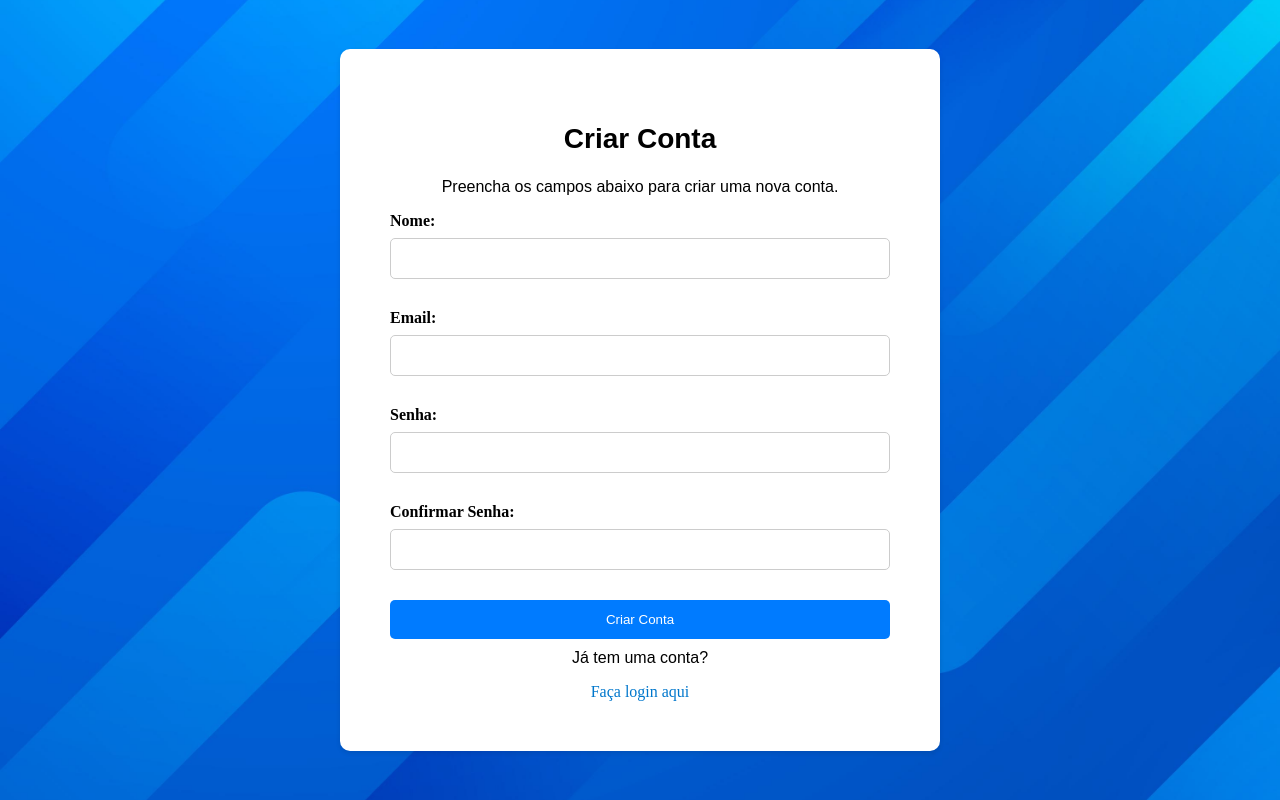
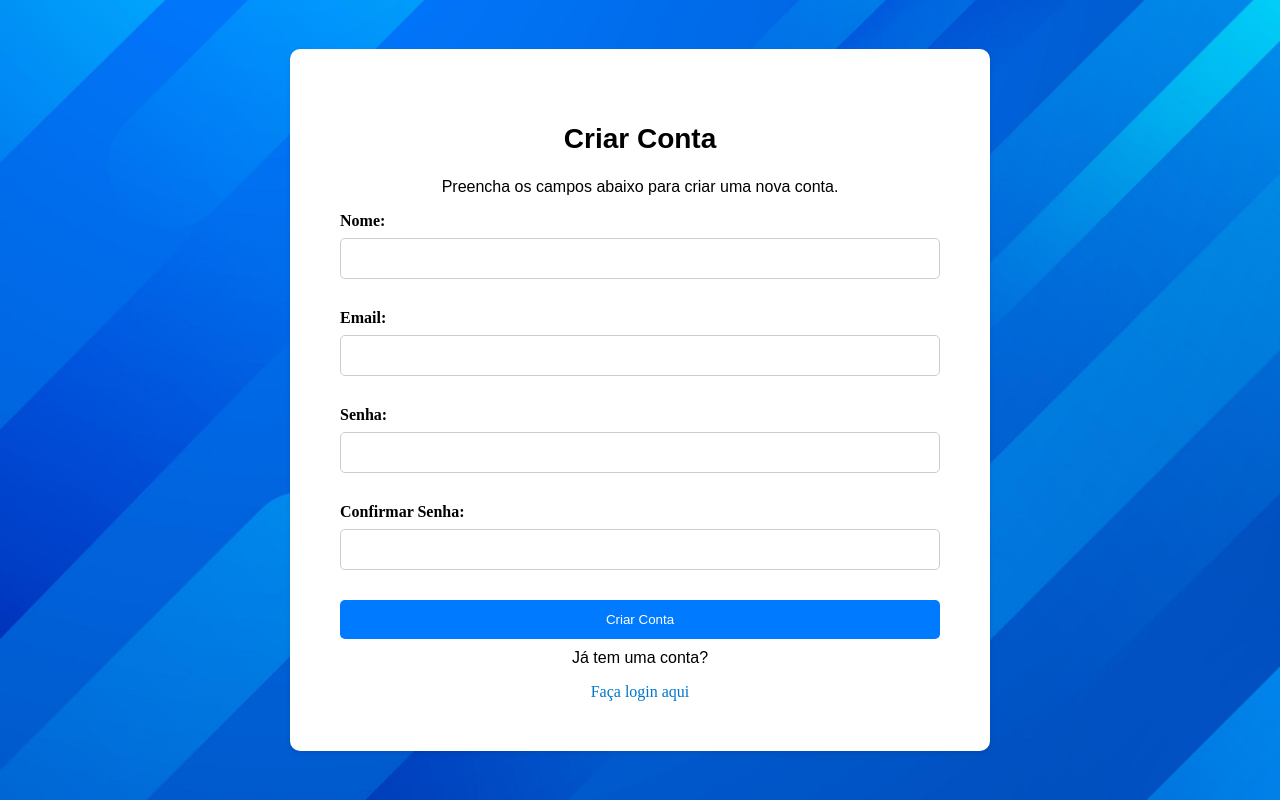
Before and after one commit to pivetoo/ecommerce-faculdade, a Vue app in the folder Ecommerce.Frontend/: page /criar-conta in a window 1280 px wide. Built offline with nearby package versions, Linux system fonts and the light colour scheme.

Commit message:
pequena mudança no css das telas de login e criar conta

```diff
--- a/Ecommerce.Frontend/src/views/CriarConta.vue
+++ b/Ecommerce.Frontend/src/views/CriarConta.vue
@@ -108,7 +108,7 @@ export default {
   border-radius: 10px;
   box-shadow: 0 2px 5px rgba(0, 0, 0, 0.1);
   width: 60%;
-  max-width: 500px;
+  max-width: 600px;
 }
 
 .register-card h2 {
--- a/Ecommerce.Frontend/src/views/Login.vue
+++ b/Ecommerce.Frontend/src/views/Login.vue
@@ -100,7 +100,7 @@ export default {
   border-radius: 10px;
   box-shadow: 0 2px 5px rgba(0, 0, 0, 0.1);
   width: 60%;
-  max-width: 500px;
+  max-width: 600px;
 }
 
 .login-card h2 {
```
Lines whose indentation alone changed are shown as unchanged.
